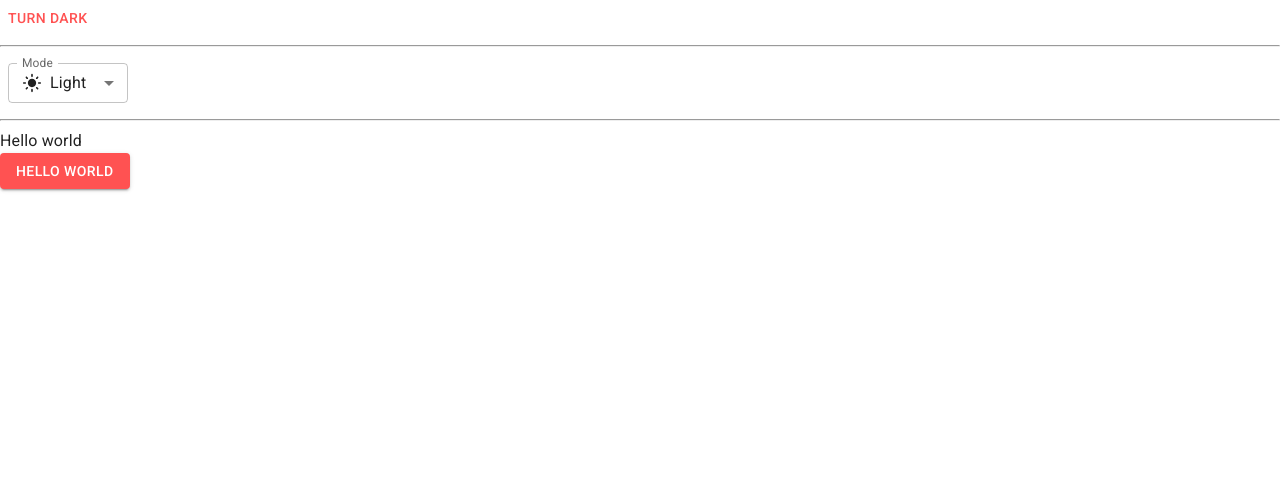
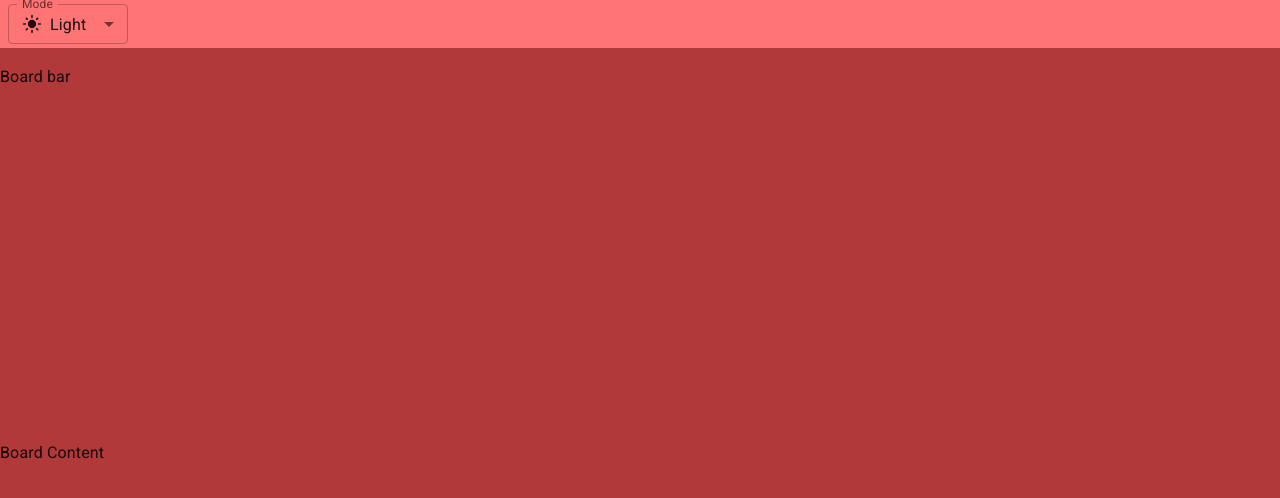
Before and after one commit to nguyen13901/Trello-FE, a React (Vite) app: page / in a window 1280 px wide. Shown: the top 498 px of the page. Built offline with nearby package versions, Linux system fonts and the light colour scheme.

Commit message:
Setup basic layout

```diff
--- a/index.html
+++ b/index.html
@@ -5,7 +5,7 @@
   <meta charset="UTF-8" />
   <link rel="icon" type="image/svg+xml" href="/vite.svg" />
   <meta name="viewport" content="width=device-width, initial-scale=1.0" />
-  <title>Vite + React</title>
+  <title>Trello Mern</title>
   <link rel="preconnect" href="https://fonts.googleapis.com" />
   <link rel="preconnect" href="https://fonts.gstatic.com" crossorigin />
   <link rel="stylesheet" href="https://fonts.googleapis.com/css2?family=Roboto:wght@300;400;500;700&display=swap" />
--- a/src/App.jsx
+++ b/src/App.jsx
@@ -1,4 +1,3 @@
-import Button from '@mui/material/Button'
 import { useColorScheme } from '@mui/material/styles'
 import InputLabel from '@mui/material/InputLabel'
 import MenuItem from '@mui/material/MenuItem'
@@ -8,6 +7,7 @@ import Box from '@mui/material/Box'
 import LightModeIcon from '@mui/icons-material/LightMode'
 import SettingsBrightnessIcon from '@mui/icons-material/SettingsBrightness'
 import DarkModeOutlinedIcon from '@mui/icons-material/DarkModeOutlined'
+import Container from '@mui/material/Container'
 
 function ModeSelect() {
 
@@ -55,30 +55,51 @@ function ModeSelect() {
   )
 }
 
-function ModeToggle() {
-  const { mode, setMode } = useColorScheme()
-  return (
-    <Button
-      onClick={() => {
-        setMode(mode === 'light' ? 'dark' : 'light')
-      }}
-    >
-      {mode === 'light' ? 'Turn dark' : 'Turn light'}
-    </Button>
-  )
-}
-
 function App() {
 
   return (
-    <>
-      <ModeToggle />
-      <hr />
-      <ModeSelect />
-      <hr />
-      <div>Hello world</div>
-      <Button variant="contained">Hello world</Button>
-    </>
+    <Container disableGutters maxWidth
+      sx={{
+        height: '100vh'
+      }}
+    >
+      {/* HEADER */}
+      <Box
+        sx={{
+          backgroundColor: 'primary.light',
+          width: '100%',
+          height: (theme) => theme.trello.appBarHeight,
+          display: 'flex',
+          alignItems: 'center'
+        }}
+      >
+        <ModeSelect />
+      </Box>
+      {/* BOARD BAR */}
+      <Box
+        sx={{
+          backgroundColor: 'primary.dark',
+          width: '100%',
+          height: (theme) => theme.trello.boardBarHeight,
+          display: 'flex',
+          alignItems: 'center'
+        }}
+      >
+        Board bar
+      </Box>
+      {/* CONTENT */}
+      <Box
+        sx={{
+          backgroundColor: 'primary.dark',
+          width: '100%',
+          height: (theme) => `calc(100vh - ${theme.trello.boardBarHeight}  - ${theme.trello.appBarHeight})`,
+          display: 'flex',
+          alignItems: 'center'
+        }}
+      >
+        Board Content
+      </Box>
+    </Container >
   )
 }
 
--- a/src/theme.js
+++ b/src/theme.js
@@ -1,6 +1,10 @@
 import { experimental_extendTheme as extendTheme } from '@mui/material/styles'
 
 const theme = extendTheme({
+  trello: {
+    appBarHeight: '48px',
+    boardBarHeight: '58px'
+  },
   colorSchemes: {
     light: {
       palette: {
```
